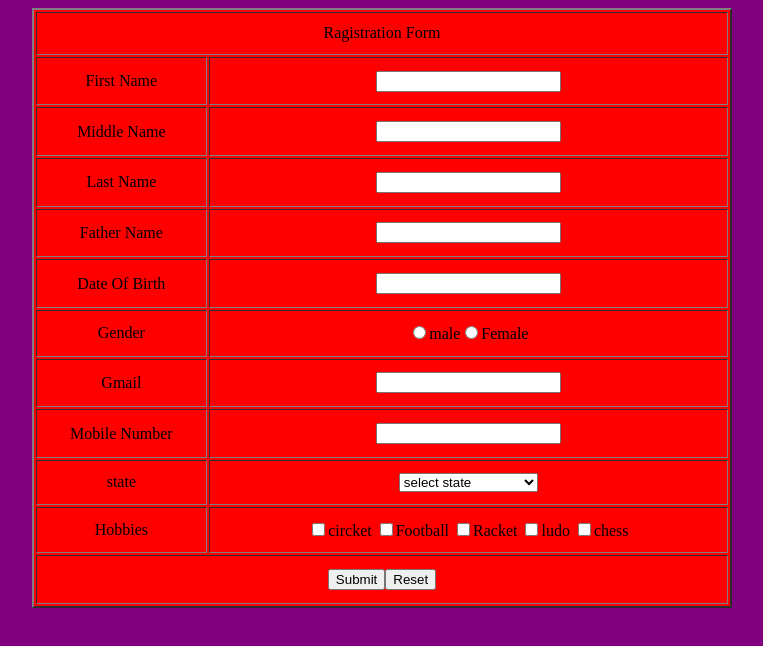
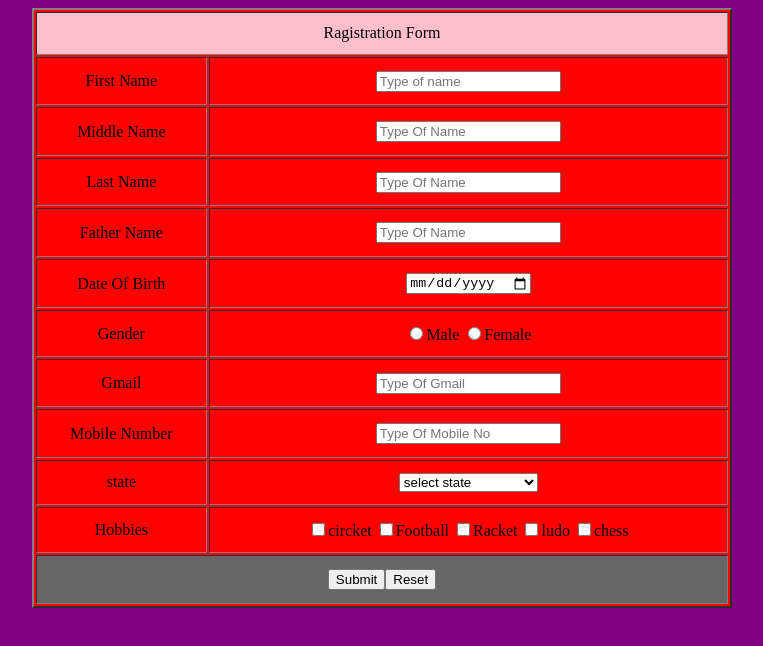
Before and after one commit to aryankhan2247/aryankhan, a plain HTML site: page index.html in a window 1280 px wide. Shown: the whole page, without its empty margins (258-1021 px from the left). Drawn offline with Linux system fonts and the light colour scheme.

Commit message:
html tutorial

```diff
--- a/index.html
+++ b/index.html
@@ -8,41 +8,41 @@
 </head>
 <table align="center" bgcolor="red" border="2" Height="600px" width="700px">
 <body bgcolor="purple">
-    <tr align="center">
+    <tr align="center" bgcolor="pink">
         <td colspan="2">Ragistration Form</td>
     </tr>
 
     <tr align="center">
         <td>First Name</td>
-        <td><input type="text"></td>
+      <td><input type="text" placeholder="Type of name"></td>
     </tr>
     <tr align="center">
         <td>Middle Name</td>
-        <td><input type="text"></td>
+        <td><input type="text" placeholder="Type Of Name"></td>
     </tr>
     <tr align="center">
         <td>Last Name</td>
-        <td><input type="text"></td>
+        <td><input type="text" placeholder="Type Of Name"></td>
     </tr>
     <tr align="center">
         <td>Father Name</td>
-        <td><input type="text"></td>
+        <td><input type="text" placeholder="Type Of Name"></td>
     </tr>
     <tr align="center">
         <td>Date Of Birth</td>
-        <td><input type="date Of Birth"></td>
+        <td><input type="date" placeholder="Type Of Dob"></td>
     </tr>
     <tr align="center">
         <td>Gender</td>
-        <td><input type="radio" name="Gender">male<input type="radio" Name="Gender">Female</td>
+       <td><input type="radio" name="gender">Male <input type="radio" name="gender">Female</td>
     </tr>
     <tr align="center">
         <td>Gmail</td>
-        <td><input type="gmail"></td>
+        <td><input type="gmail" placeholder="Type Of Gmail"></td>
     </tr>
     <tr align="center">
         <td>Mobile Number</td>
-        <td><input type="tel"></td>
+        <td><input type="tel" placeholder="Type Of Mobile No"></td>
     </tr>
     <tr align="center">
         <td>state</td>
@@ -89,10 +89,11 @@
             <input type="checkbox">chess
         </td>
     </tr>
-    <tr align="center">
+    <tr align="center" bgcolor="#666">
         <td colspan="2"><input type="submit"><input type="reset"></td>
     </tr>
 
+
+</body>
 </table>
-</body>
 </html>
```
